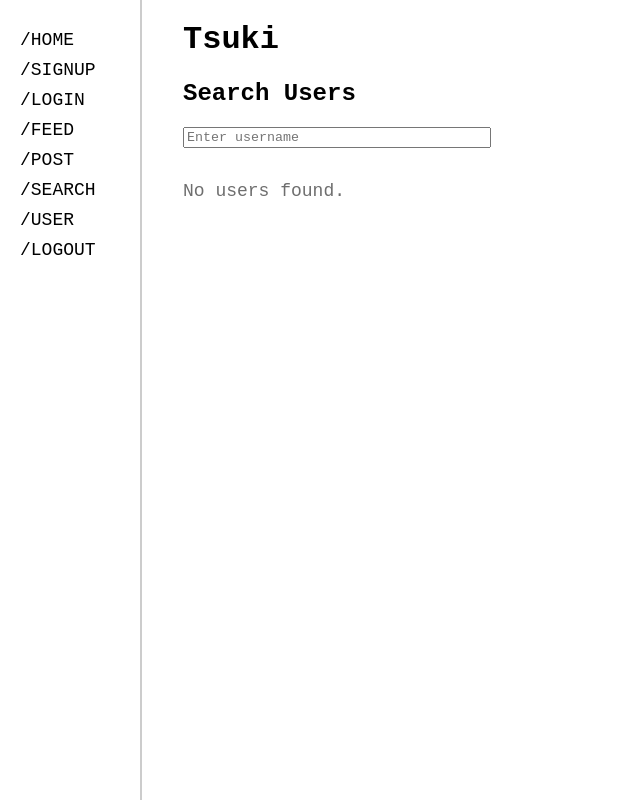
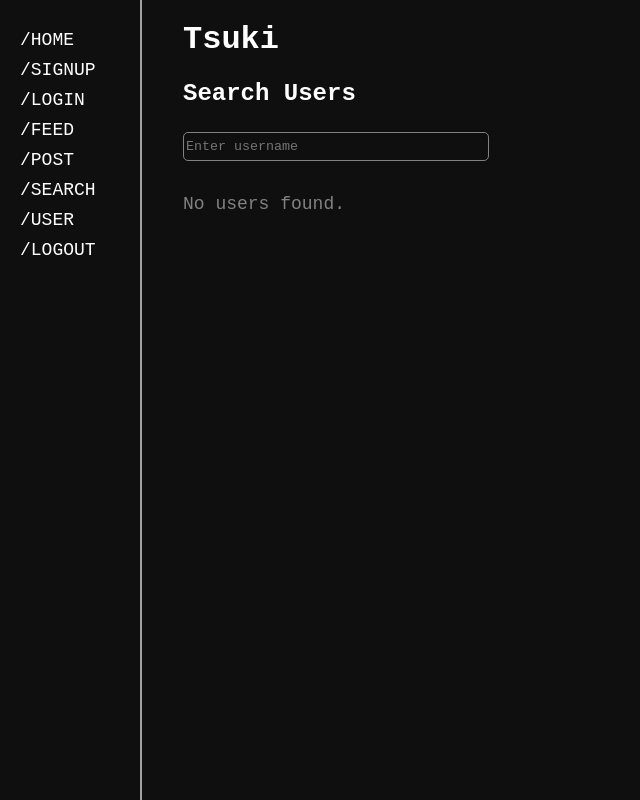
Before and after one commit to Devansh3712/tsuki, a FastAPI app: page /search/ in a window 1280 px wide. Shown: the whole page, without its empty margins (0-640 px from the left). Run offline with FastAPI, Linux system fonts and the light colour scheme; parts of the project's set-up code (start-up, migrations or seed data) failed here and were passed over.

Commit message:
Create dark mode

```diff
--- a/tsuki/static/styles.css
+++ b/tsuki/static/styles.css
@@ -1,14 +1,16 @@
 a {
     text-decoration: none;
-    color: black;
+    color: white;
 }
 
 a:hover {
-    color: rgb(110, 110, 110);
+    color: rgb(160, 160, 160);;
     cursor: pointer;
 }
 
 body {
+    background-color: rgb(15, 15, 15);
+    color: white;
     font-family: 'Courier New', Courier, monospace;
     padding-left: 15px;
 }
@@ -31,10 +33,16 @@ button:hover {
 }
 
 input {
+    background-color: rgb(15, 15, 15);
+    color: white;
     font-family: inherit;
     width: 300px;
+    height: 25px;
     display: inline-block;
+    margin-top: 5px;
     margin-bottom: 15px;
+    border: 1px solid rgb(130, 130, 130);
+    border-radius: 5px
 }
 
 label {
@@ -67,7 +75,7 @@ u {
     padding-bottom: 15px;
     font-size: 14px;
     font-weight: bold;
-    border-bottom: 2px solid #ccc;
+    border-bottom: 2px solid rgb(160, 160, 160);;
 }
 
 .sidebar {
@@ -79,20 +87,20 @@ u {
     left: 0;
     overflow-x: hidden;
     padding-top: 20px;
-    border-right: 2px solid #ccc;
+    border-right: 2px solid rgb(160, 160, 160);;
 }
 
 .sidebar a {
     font-size: 18px;
     text-decoration: none;
-    color: black;
+    color: white;
     display: block;
     padding-top: 10px;
     padding-left: 20px;
 }
 
 .sidebar a:hover {
-    color: rgb(110, 110, 110);
+    color: rgb(160, 160, 160);
     cursor: pointer;
 }
 
--- a/tsuki/templates/feed.html
+++ b/tsuki/templates/feed.html
@@ -9,5 +9,5 @@ content %}
   <p class="separator">{{ post.created_at }}</p>
 </a>
 {% endfor %} {% else %}
-<p style="color: rgb(110, 110, 110)">No posts found.</p>
+<p style="color: rgb(130, 130, 130)">No posts found.</p>
 {% endif %} {% endblock %}
--- a/tsuki/templates/make_post.html
+++ b/tsuki/templates/make_post.html
@@ -6,6 +6,8 @@ content %}
   <textarea
     name="body"
     style="
+      background-color: rgb(15, 15, 15);
+      color: white;
       font-family: inherit;
       font-size: 16px;
       resize: none;
@@ -14,7 +16,7 @@ content %}
       outline: none;
       margin-bottom: 10px;
       box-sizing: border-box;
-      border: 2px solid #ccc;
+      border: 2px solid rgb(130, 130, 130);
       border-radius: 15px;
       padding: 20px;
     "
--- a/tsuki/templates/search.html
+++ b/tsuki/templates/search.html
@@ -30,5 +30,5 @@ content %}
   user['following'] }} following
 </p>
 {% endfor %} {% else %}
-<p style="color: rgb(110, 110, 110)">No users found.</p>
+<p style="color: rgb(130, 130, 130)">No users found.</p>
 {% endif %} {% endblock %}
--- a/tsuki/templates/user.html
+++ b/tsuki/templates/user.html
@@ -47,7 +47,7 @@ content %}
       <p class="separator">{{ post.created_at }}</p>
     </a>
     {% endfor %} {% else %}
-    <p style="color: rgb(110, 110, 110)">No posts found.</p>
+    <p style="color: rgb(130, 130, 130)">No posts found.</p>
     {% endif %}
   </div>
 </div>
```
